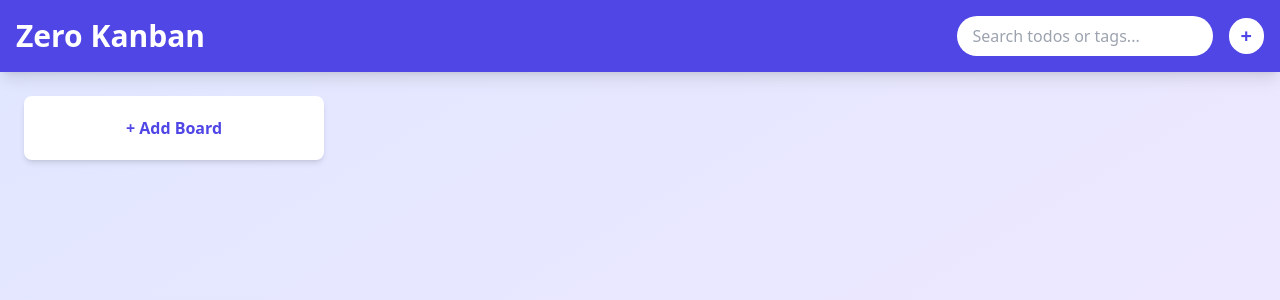
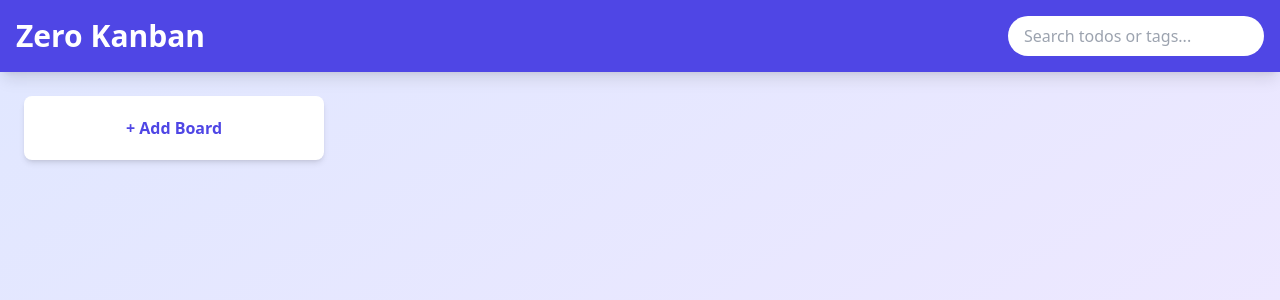
Before and after one commit to aliftan/zero-kanban, a Next.js app: page / in a window 1280 px wide. Shown: the top 300 px of the page. Built offline with nearby package versions, Linux system fonts and the light colour scheme.

Commit message:
Fix searching

```diff
--- a/components/KanbanBoard.tsx
+++ b/components/KanbanBoard.tsx
@@ -37,9 +37,10 @@ const KanbanBoard: React.FC = () => {
             ...category,
             todos: category.todos.filter(todo =>
                 todo.content.toLowerCase().includes(searchTerm.toLowerCase()) ||
-                todo.tags?.some(tag => tag.toLowerCase().includes(searchTerm.toLowerCase()))
+                (todo.description && todo.description.toLowerCase().includes(searchTerm.toLowerCase())) ||
+                (todo.tags && todo.tags.some(tag => tag.toLowerCase().includes(searchTerm.toLowerCase())))
             )
-        }));
+        })).filter(category => category.todos.length > 0);
     }, [categories, searchTerm]);
 
     const onDragEnd = (result: DropResult) => {
@@ -208,9 +209,8 @@ const KanbanBoard: React.FC = () => {
     return (
         <div className="flex flex-col h-screen bg-gradient-to-br from-indigo-100 to-purple-100">
             <header className="bg-indigo-600 text-white p-4 shadow-lg">
-                <div className="container mx-auto flex justify-between items-center">
+                <div className="mx-auto flex justify-between items-center">
                     <h1 className="text-3xl font-bold">Zero Kanban</h1>
-                    <div className="flex items-center space-x-4">
                     <div className="relative">
                         <input
                             type="text"
@@ -219,13 +219,6 @@ const KanbanBoard: React.FC = () => {
                             onChange={(e) => setSearchTerm(e.target.value)}
                             className="px-4 py-2 rounded-full text-gray-800 bg-white focus:outline-none focus:ring-2 focus:ring-white transition duration-300 ease-in-out w-64"
                         />
-                        </div>
-                        <button
-                            onClick={openAddModal}
-                            className="bg-white text-indigo-600 px-3 py-1 rounded-full font-bold text-xl hover:bg-opacity-90 transition duration-300 ease-in-out"
-                        >
-                            +
-                        </button>
                     </div>
                 </div>
             </header>
```
Lines whose indentation alone changed are shown as unchanged.
